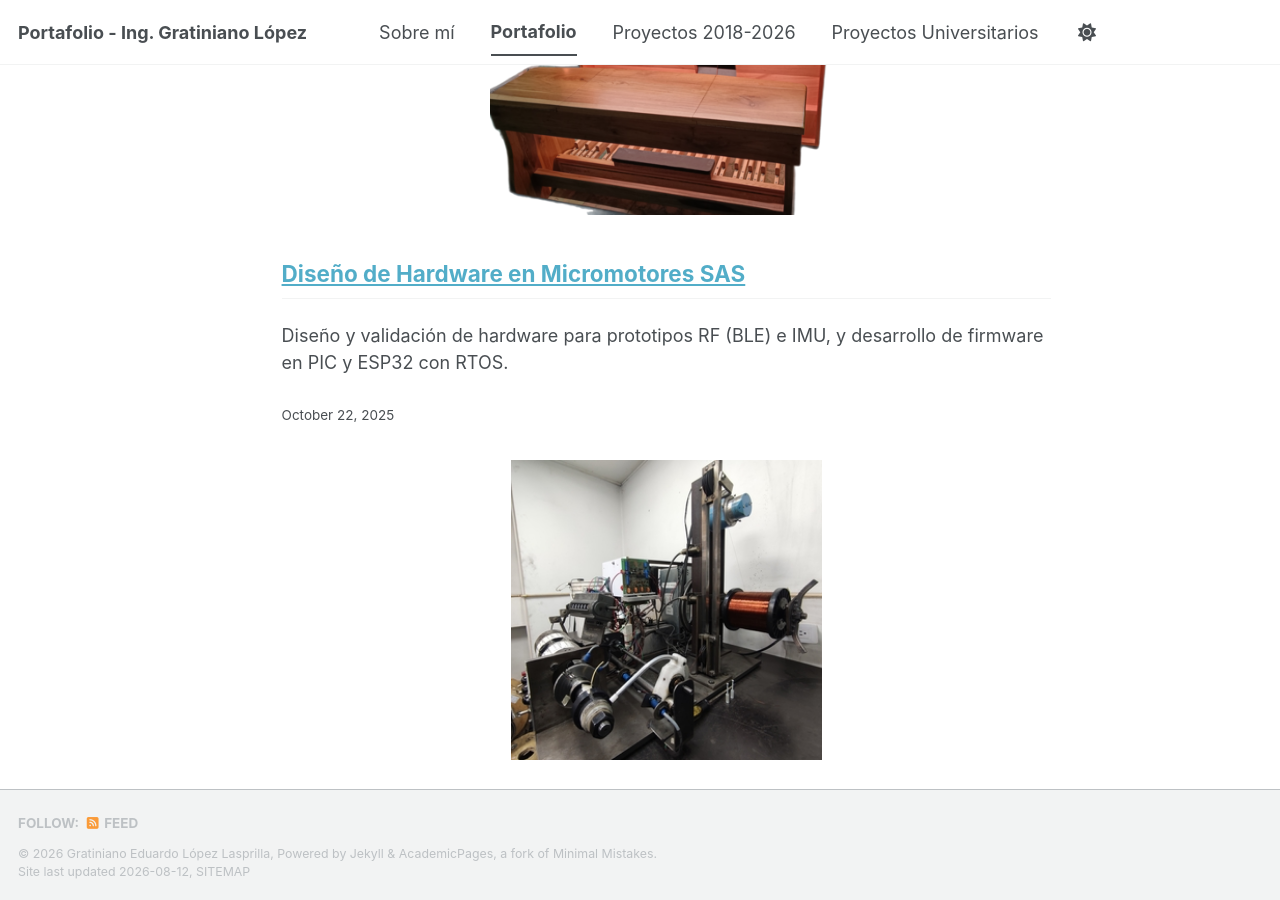
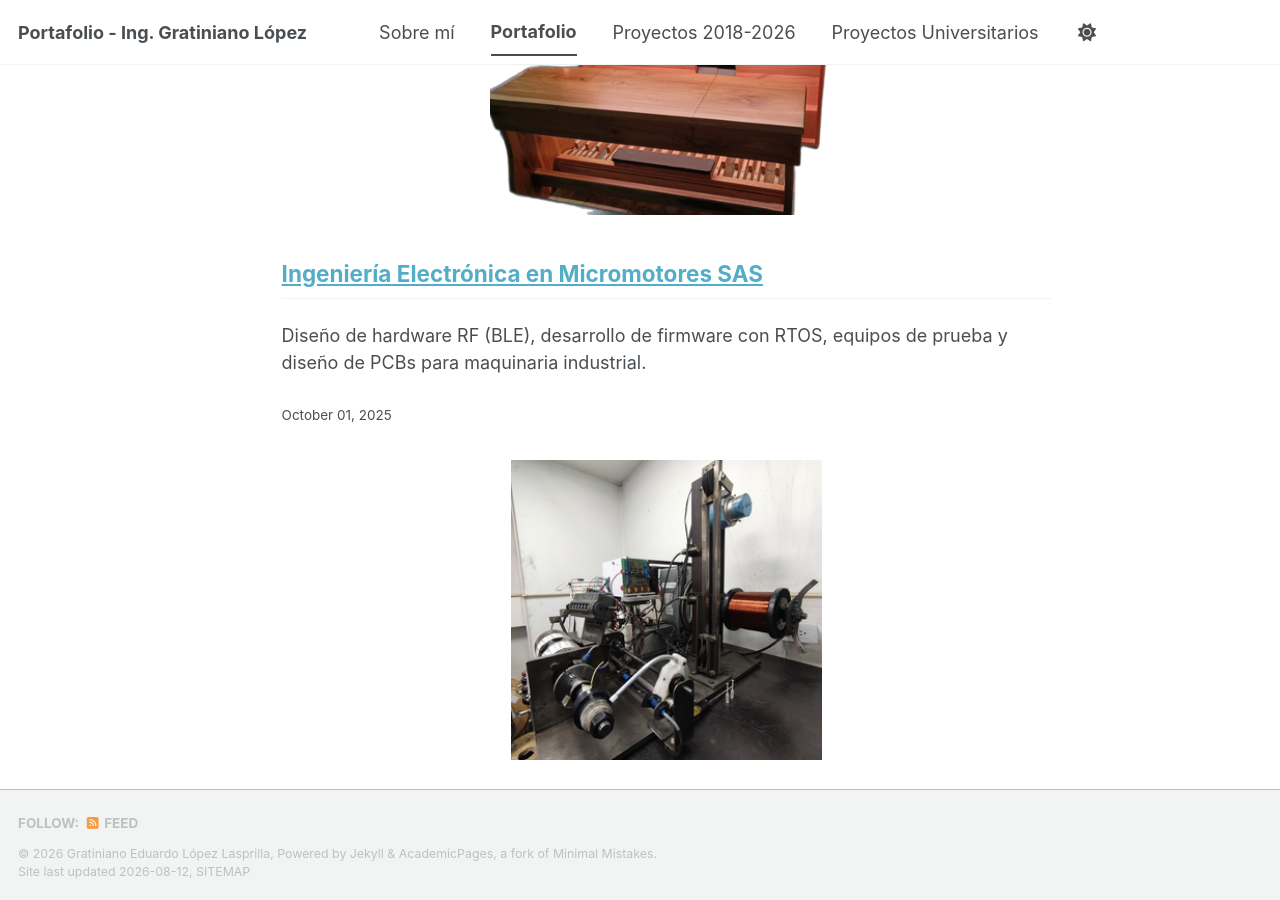
Before and after one commit to ingGratiniano/ingGratiniano.github.io, a Jekyll site: the page built from _pages/portfolio.html, in a window 1280 px wide and 900 px high, scrolled down 1137 px. Built offline with Jekyll 4.4.1, drawn with Linux system fonts in a browser that asks for light colours; a style sheet for code colours, icons or effects is not loaded; part of the change alters nothing that is shown.

Commit message:
Revise Micromotores SAS project details and title
Updated project details for Micromotores SAS, including role, technologies, and achievements. Revised title, excerpt, and date for clarity.

```diff
--- a/_portfolio/micromotores.md
+++ b/_portfolio/micromotores.md
@@ -1,18 +1,51 @@
 ---
-title: "Diseño de Hardware en Micromotores SAS"
+title: "Ingeniería Electrónica en Micromotores SAS"
 collection: portfolio
 permalink: /portfolio/micromotores
+excerpt: "Diseño de hardware RF (BLE), desarrollo de firmware con RTOS, equipos de prueba y diseño de PCBs para maquinaria industrial."
 image: /images/MM1.jpg
-excerpt: "Diseño y validación de hardware para prototipos RF (BLE) e IMU, y desarrollo de firmware en PIC y ESP32 con RTOS."
-date: 2025-10-22
+date: 2025-10-01
 ---
 
-**Ingeniero Electrónico (Oct 2025 – Mar 2026)**
+**Ingeniero Electrónico – Micromotores SAS (Oct 2025 – Mar 2026)**
 
-**Problema:** Mejorar la precisión y el monitoreo en maquinaria industrial mediante el desarrollo de hardware inalámbrico (BLE) y con sensores de movimiento (IMU) para sus productos comerciales.
+En mi paso por Micromotores SAS, participé en múltiples proyectos de desarrollo y mejora para maquinaria industrial y productos comerciales.
 
-**Mi rol:** Diseñé y validé hardware para prototipos RF e IMU. Desarrollé firmware en PIC y ESP32 con RTOS para control de precisión. Diseñé PCBs en EAGLE y EasyEDA, supervisé el ensamble y la validación con ensambladores internacionales.
+---
 
-**Tecnologías:** BLE, IMU, PIC, ESP32, RTOS, EAGLE, EasyEDA.
+### 📡 Diseño y validación de hardware RF (BLE) e IMU
 
-**Logros:** Mejoras en el control de precisión de la maquinaria y equipos de prueba para garantizar la calidad.
+Desarrollo de prototipos para mejorar las capacidades de monitoreo y control en productos comerciales.
+
+![Prototipo RF BLE](/images/micromotores-rf.jpg)
+
+---
+
+### ⚙️ Firmware para control de precisión
+
+Programación en PIC y ESP32 con RTOS para optimizar el control de maquinaria industrial existente.
+
+![Firmware en PIC y ESP32](/images/MM2.jpg)
+
+---
+
+### 🧪 Equipos de prueba y control de calidad
+
+Desarrollo de sistemas de validación para ensambladores en el extranjero.
+
+![Equipos de prueba](/images/micromotores-pruebas.jpg)
+
+---
+
+### 🖥️ Diseño de PCBs
+
+Creación de placas en EAGLE y EasyEDA para prototipado y pruebas, incluyendo ensamble THT/SMD.
+
+
+
+---
+
+**Tecnologías:** BLE, IMU, PIC, ESP32, RTOS, EAGLE, EasyEDA, ensamble SMD/THT.
+
+**Resultado:** Mejoras en el control de precisión de la maquinaria, nuevos prototipos funcionales y equipos de prueba para garantizar la calidad de los productos.
+![Tecnotapa - IMU](/images/tecnotapa.png)
```
